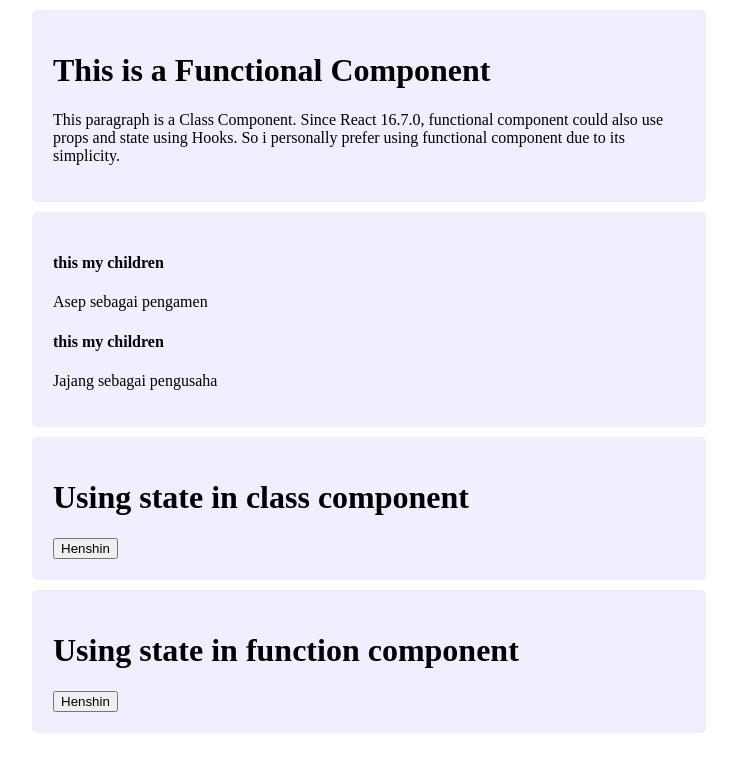
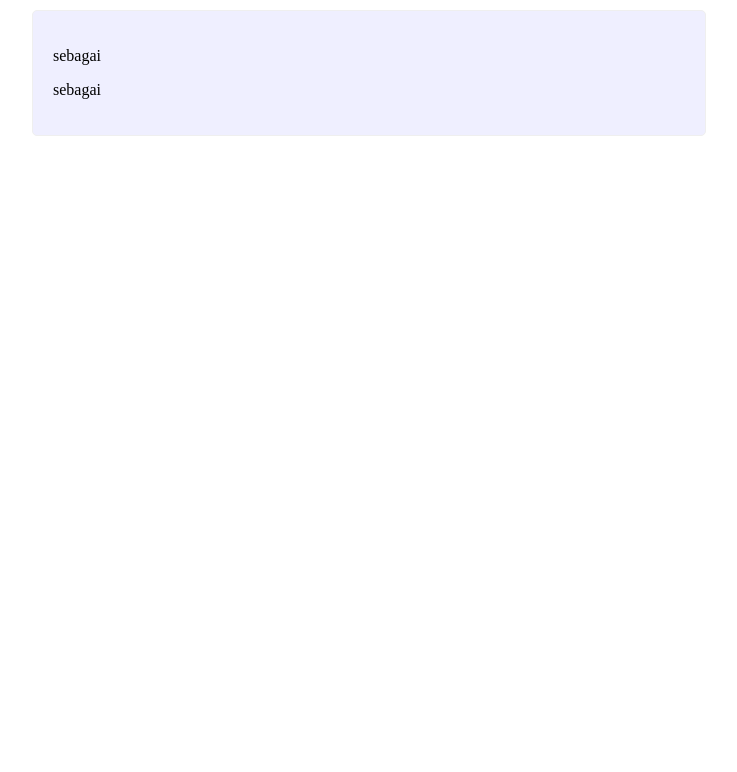
Before and after one commit to insgreeb-pro/Faustine, a Next.js app: page / in a window 1280 px wide. Shown: the top 772 px of the page, without its empty margins (271-1008 px from the left). Built offline with nearby package versions, Linux system fonts and the light colour scheme.

Commit message:
mencoba mencetak list

```diff
--- /dev/null
+++ b/components/Counter.jsx
@@ -0,0 +1,23 @@
+import { useState } from "react"
+
+function Counter() {
+  const [count, setCount] = useState(0)
+
+  function Increase() {
+    setCount((nilaiVariabelSebelumnya) => nilaiVariabelSebelumnya + 1)
+  }
+
+  function Decrease() {
+    setCount((samaSepertiDiatas) => samaSepertiDiatas - 1)
+  }
+
+  return (
+    <div>
+      <p>{count}</p>
+      <button onClick={Increase}>increase</button>
+      <button onClick={Decrease}>decrease</button>
+    </div>
+  )
+}
+
+export default Counter
--- a/components/State.jsx
+++ b/components/State.jsx
@@ -1,17 +1,17 @@
-import { Component, useState } from "react";
+import { Component, useState } from "react"
 
 export class ClassState extends Component {
   constructor() {
-    super();
+    super()
     this.state = {
       message: "Using state in class component",
-    };
+    }
   }
 
   changeMessage() {
     this.setState({
       message: "Must use constructor and super method (i dont understand -_- )",
-    });
+    })
   }
 
   render() {
@@ -20,18 +20,19 @@ export class ClassState extends Component {
         <h1>{this.state.message}</h1>
         <button onClick={() => this.changeMessage()}>Henshin</button>
       </div>
-    );
+    )
   }
 }
 
 export function FunctionState() {
-  const [Message, setMessage] = useState("Using state in function component");
+  const [Message, setMessage] = useState("Using state in function component")
 
   function changeMessage() {
-    if (Message != "much Simpler") {
-      setMessage("much Simpler");
+    const msg = Message
+    if (msg != "much Simpler") {
+      setMessage("much Simpler")
     } else {
-      setMessage("Using state in function component");
+      setMessage("Using state in function component")
     }
   }
 
@@ -40,5 +41,5 @@ export function FunctionState() {
       <h1>{Message}</h1>
       <button onClick={changeMessage}>Henshin</button>
     </div>
-  );
+  )
 }
--- a/components/property.jsx
+++ b/components/property.jsx
@@ -1,11 +1,24 @@
-export const Cekproperti = ({ nama, gelar, children }) => {
-  return (
-    <div>
-      {children}
-      <p>
-        {nama} sebagai {gelar}
-      </p>
-      {children}
-    </div>
-  );
-};
+import Cetak from "./property2"
+
+function property() {
+  const datas = [
+    {
+      id: 1,
+      nama: "Asep",
+      gelar: "pengamen",
+    },
+    {
+      id: 2,
+      nama: "Jajang",
+      gelar: "penyanyi",
+    },
+  ]
+
+  //membuat variabel baru untuk mapping masing2 data
+  const listData = datas.map((data) => <Cetak data={data} />)
+
+  //menampilkan menggunakan return
+  return <div>{listData}</div>
+}
+
+export default property
--- /dev/null
+++ b/components/property2.jsx
@@ -0,0 +1,11 @@
+function property2(data) {
+  return (
+    <div>
+      <p>
+        {data.nama} sebagai {data.gelar}
+      </p>
+    </div>
+  )
+}
+
+export default property2
--- a/pages/index.jsx
+++ b/pages/index.jsx
@@ -1,34 +1,35 @@
-import Head from "next/head";
-import { Container } from "../components/Container";
-import { FuncComponent, ClasComponent } from "../components/typeOfComponent";
-import { Cekproperti } from "../components/property";
-import { ClassState, FunctionState } from "../components/State";
+import Head from "next/head"
+import { Container } from "../components/Container"
+import { FuncComponent, ClasComponent } from "../components/typeOfComponent"
+import Properti from "../components/property"
+import { ClassState, FunctionState } from "../components/State"
+import Counter from "../components/Counter"
 
-export default () => {
-  return (
+export default () => (
   <div>
     <Head>
       <title>skripsi</title>
     </Head>
 
-      <Container title="sedboi.png">
+    {/* <Container title="sedboi.png">
       <FuncComponent />
       <ClasComponent />
-      </Container>
+    </Container> */}
+
     <Container>
-        <Cekproperti nama="Asep" gelar="pengamen">
-          <h4>this my children</h4>
-        </Cekproperti>
-        <Cekproperti nama="Jajang" gelar="pengusaha" />
+      <Properti />
     </Container>
 
-      <Container>
+    {/* <Container>
       <ClassState />
     </Container>
 
     <Container>
       <FunctionState />
     </Container>
+
+    <Container>
+      <Counter />
+    </Container> */}
   </div>
-  );
-};
+)
```
Lines whose indentation alone changed are shown as unchanged.
